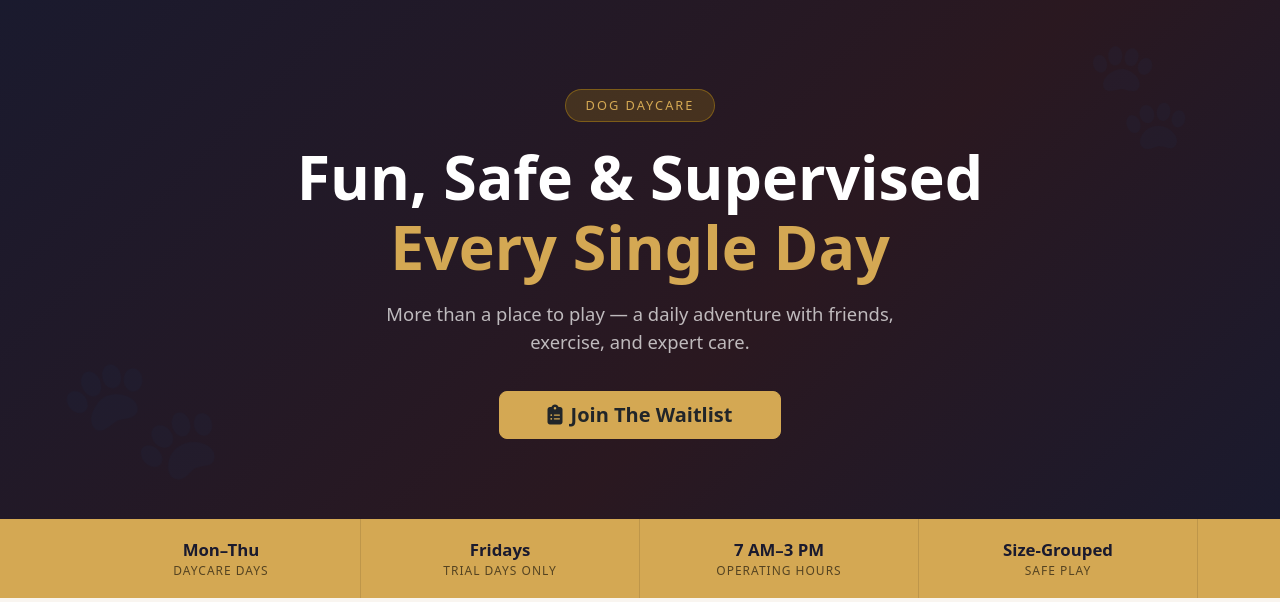
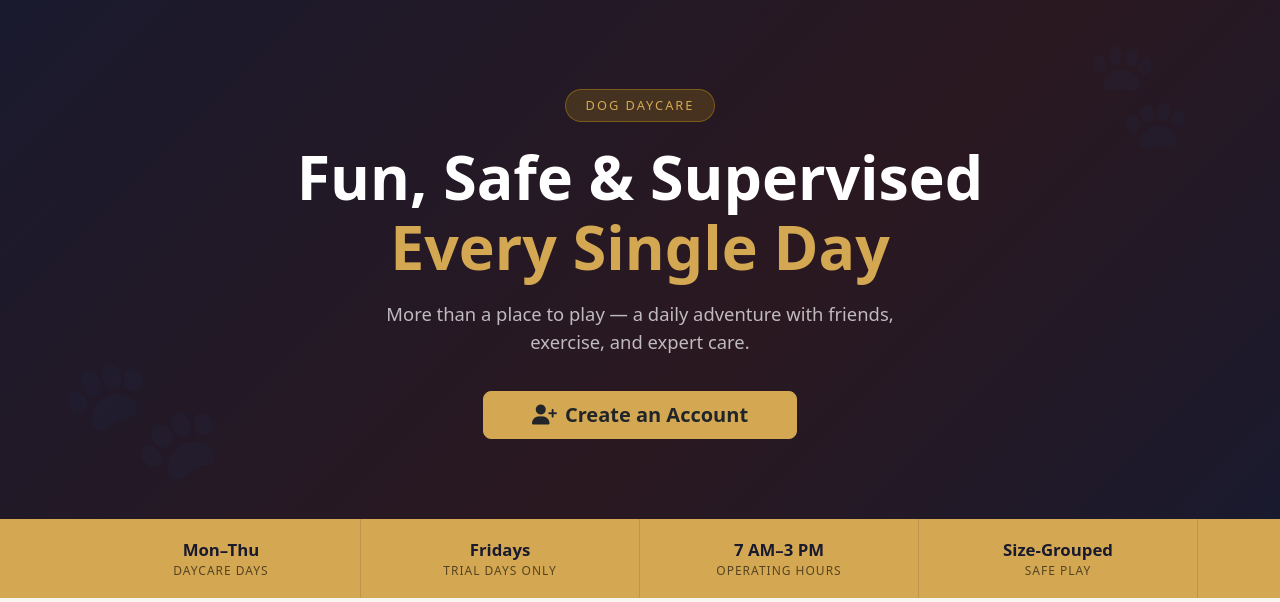
Before and after one commit to sniffhq/ruffliferetreat, a Flask app: page /daycare in a window 1280 px wide. Shown: the part 57-659 px from the top of the page. Run offline with Flask 3, Linux system fonts and the light colour scheme.

Commit message:
Daycare page: route waitlist buttons to registration

```diff
--- a/app/templates/public/daycare.html
+++ b/app/templates/public/daycare.html
@@ -21,9 +21,9 @@
         <p style="font-size:1.15rem; color:rgba(255,255,255,0.7); max-width:520px; margin:0 auto 36px;">
             More than a place to play — a daily adventure with friends, exercise, and expert care.
         </p>
-        <a href="{{ url_for('public.daycare_waitlist') }}"
+        <a href="{{ url_for('auth.register') }}"
            class="btn btn-warning btn-lg text-dark fw-bold px-5">
-            <i class="fas fa-clipboard-list me-2"></i>Join The Waitlist
+            <i class="fas fa-user-plus me-2"></i>Create an Account
         </a>
     </div>
 </div>
@@ -193,9 +193,9 @@
             Trial days for new students are held on Fridays only.
             Pets not picked up by 3:30 PM will be boarded until the 5:00 PM pickup block.
         </p>
-        <a href="{{ url_for('public.daycare_waitlist') }}"
+        <a href="{{ url_for('auth.register') }}"
            class="btn btn-warning btn-lg text-dark fw-bold px-5">
-            <i class="fas fa-clipboard-list me-2"></i>Join The Waitlist
+            <i class="fas fa-user-plus me-2"></i>Create an Account
         </a>
     </div>
 </div>
```
